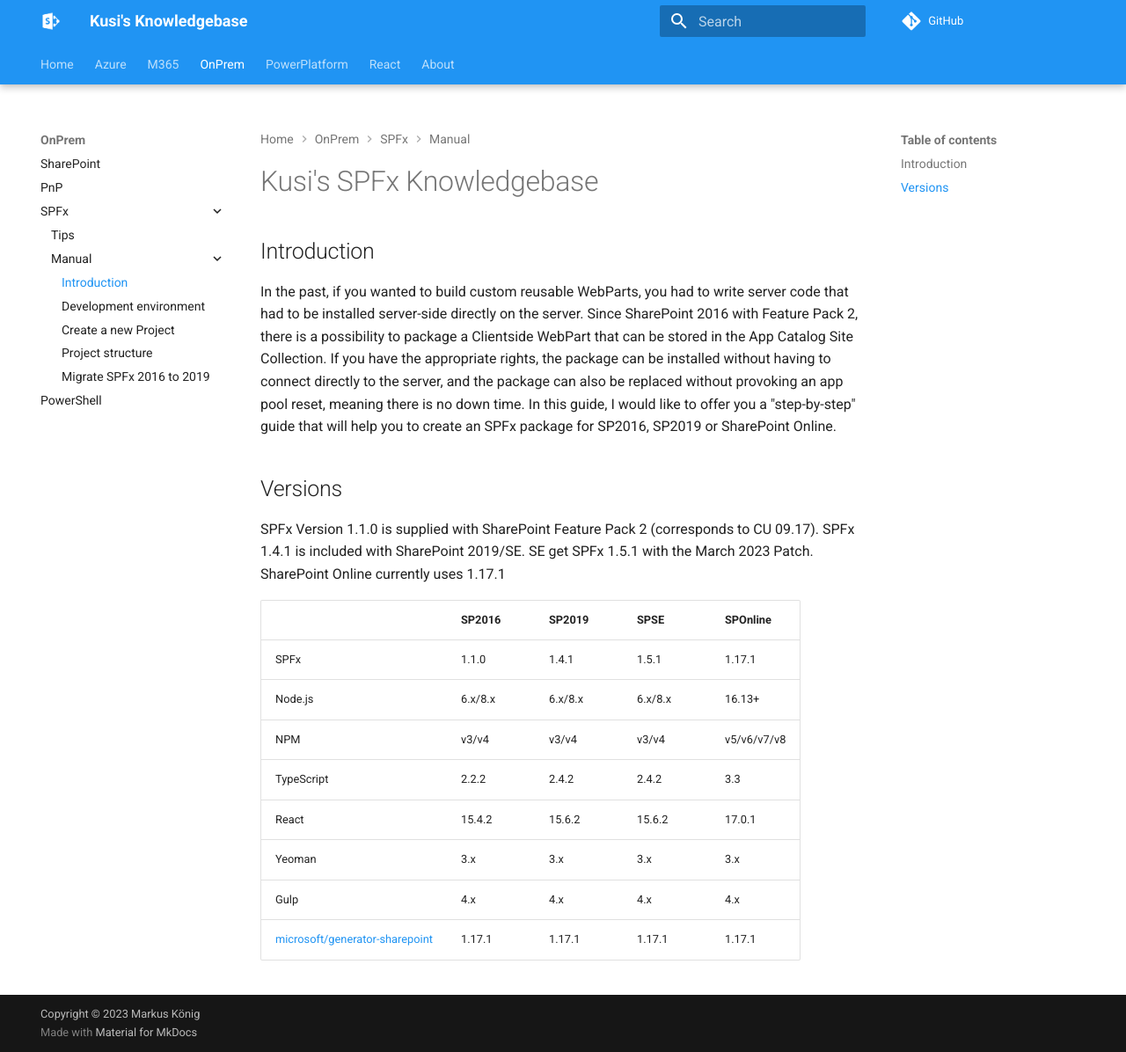
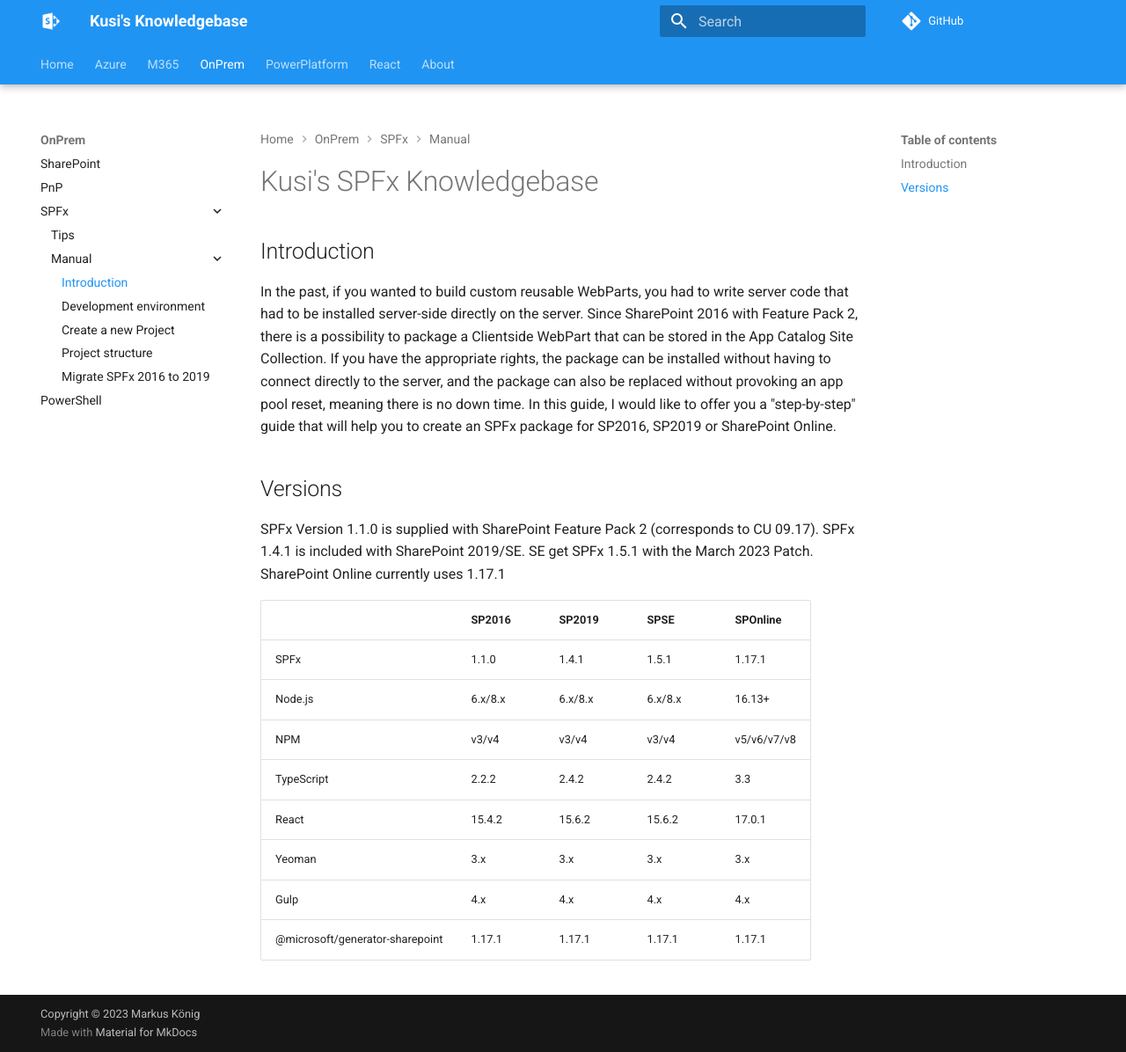
Before and after one commit to Kusi1975/spkb, an MkDocs documentation site: the page built from docs/onPrem/SPFx/intro.md, in a window 1280 px wide and 1196 px high. Shown: the whole window at 88% size. Built offline with MkDocs 1.6.1 and Material for MkDocs 9.7.7, drawn with Linux system fonts in a browser that asks for light colours; comment, search, counter and statistics services are not loaded.

Commit message:
Escaping @

```diff
--- a/docs/onPrem/SPFx/intro.md
+++ b/docs/onPrem/SPFx/intro.md
@@ -17,4 +17,4 @@
 |React|15.4.2|15.6.2|15.6.2|17.0.1|
 |Yeoman|3.x|3.x|3.x|3.x|4.x|
 |Gulp|4.x|4.x|4.x|4.x|
-|@microsoft/generator-sharepoint|1.17.1|1.17.1|1.17.1|1.17.1|
+|\@microsoft/generator-sharepoint|1.17.1|1.17.1|1.17.1|1.17.1|
```
